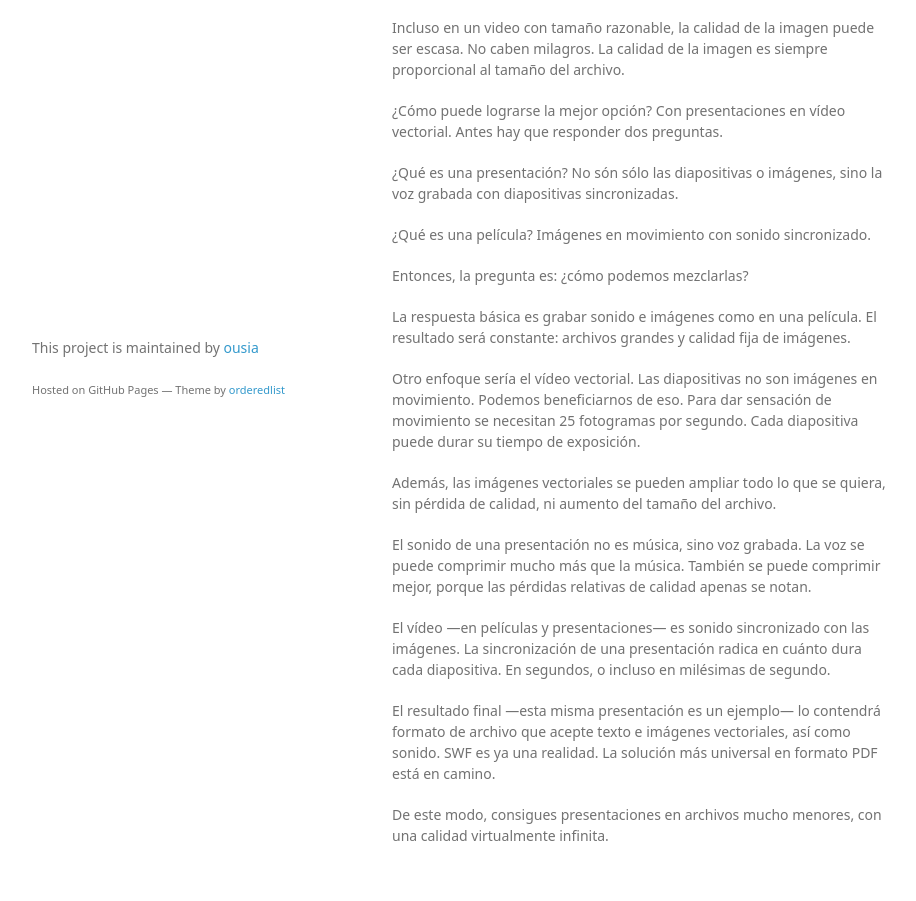
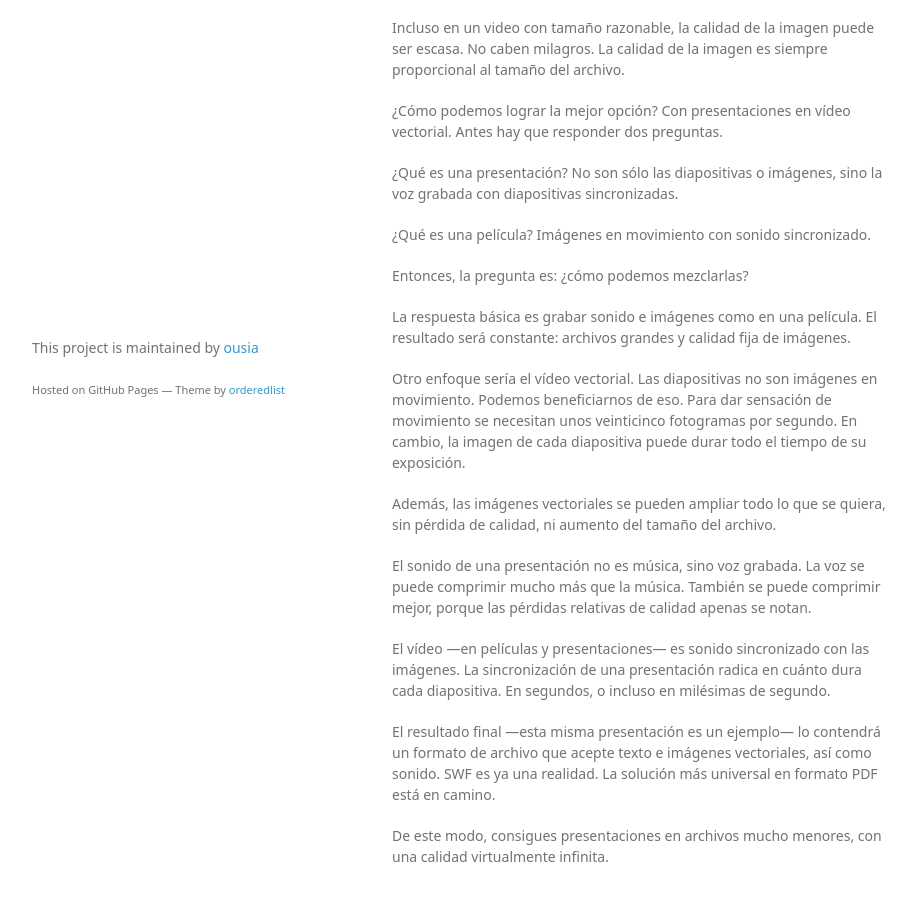
Before and after one commit to ousia/video-vectorial, a plain HTML site: page index.html in a window 1280 px wide. Shown: the part 331-1232 px from the top of the page, without its empty margins (178-1094 px from the left). Drawn offline with Linux system fonts and the light colour scheme; a web font is replaced by a local one.

```diff
--- a/index.html
+++ b/index.html
@@ -38,9 +38,9 @@
 
 <p>Incluso en un video con tamaño razonable, la calidad de la imagen puede ser escasa. No caben milagros. La calidad de la imagen es siempre proporcional al tamaño del archivo.</p>
 
-<p>¿Cómo puede lograrse la mejor opción? Con presentaciones en vídeo vectorial. Antes hay que responder dos preguntas.</p>
+<p>¿Cómo podemos lograr la mejor opción? Con presentaciones en vídeo vectorial. Antes hay que responder dos preguntas.</p>
 
-<p>¿Qué es una presentación? No són sólo las diapositivas o imágenes, sino la voz grabada con diapositivas sincronizadas.</p>
+<p>¿Qué es una presentación? No son sólo las diapositivas o imágenes, sino la voz grabada con diapositivas sincronizadas.</p>
 
 <p>¿Qué es una película? Imágenes en movimiento con sonido sincronizado.</p>
 
@@ -48,7 +48,7 @@
 
 <p>La respuesta básica es grabar sonido e imágenes como en una película. El resultado será constante: archivos grandes y calidad fija de imágenes.</p>
 
-<p>Otro enfoque sería el vídeo vectorial. Las diapositivas no son imágenes en movimiento. Podemos beneficiarnos de eso. Para dar sensación de movimiento se necesitan 25 fotogramas por segundo. Cada diapositiva puede durar su tiempo de exposición.</p>
+<p>Otro enfoque sería el vídeo vectorial. Las diapositivas no son imágenes en movimiento. Podemos beneficiarnos de eso. Para dar sensación de movimiento se necesitan unos veinticinco fotogramas por segundo. En cambio, la imagen de cada diapositiva puede durar todo el tiempo de su exposición.</p>
 
 <p>Además, las imágenes vectoriales se pueden ampliar todo lo que se quiera, sin pérdida de calidad, ni aumento del tamaño del archivo.</p>
 
@@ -56,7 +56,7 @@
 
 <p>El vídeo —en películas y presentaciones— es sonido sincronizado con las imágenes. La sincronización de una presentación radica en cuánto dura cada diapositiva. En segundos, o incluso en milésimas de segundo.</p>
 
-<p>El resultado final —esta misma presentación es un ejemplo— lo contendrá formato de archivo que acepte texto e imágenes vectoriales, así como sonido. SWF es ya una realidad. La solución más universal en formato PDF está en camino.</p>
+<p>El resultado final —esta misma presentación es un ejemplo— lo contendrá un formato de archivo que acepte texto e imágenes vectoriales, así como sonido. SWF es ya una realidad. La solución más universal en formato PDF está en camino.</p>
 
 <p>De este modo, consigues presentaciones en archivos mucho menores, con una calidad virtualmente infinita.</p>
       </section>
```
Also changed, not shown: params.json (+1 -1 lines).
